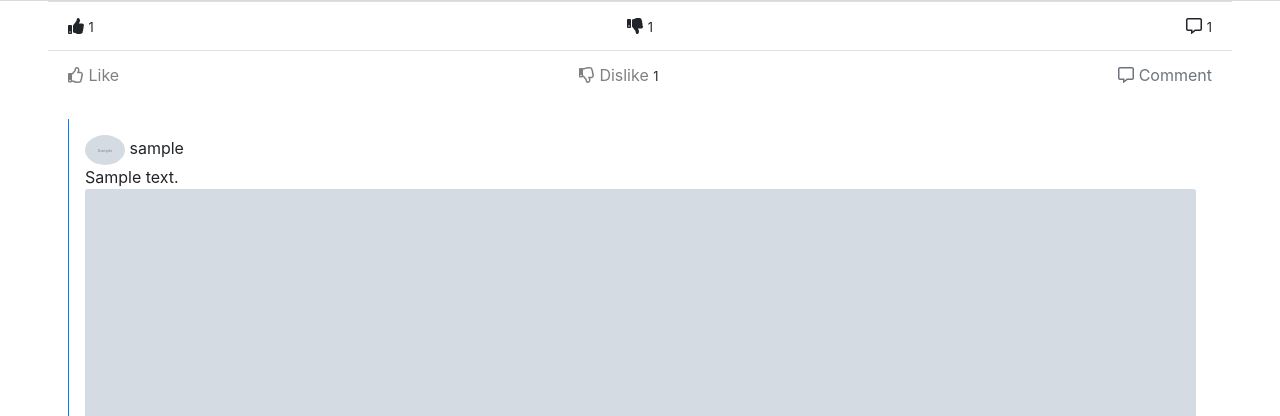
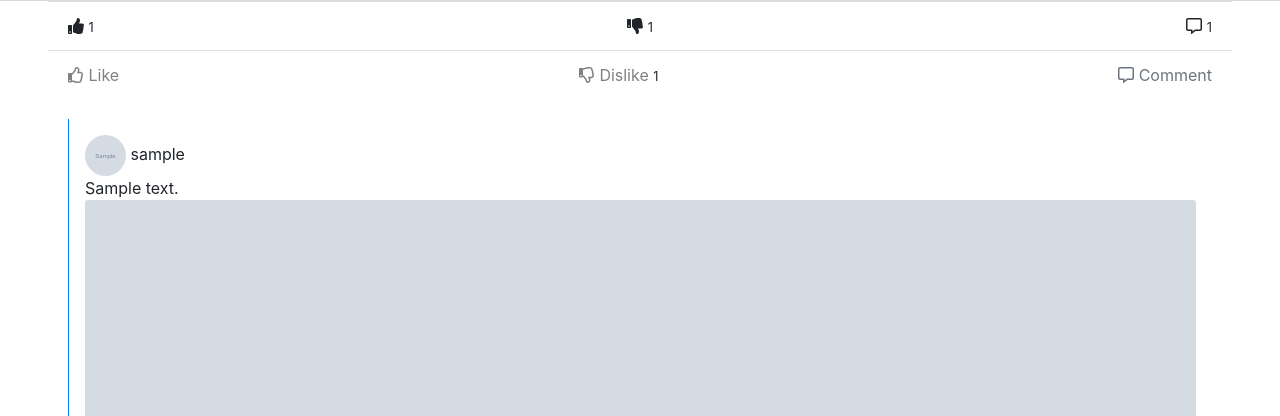
Before and after one commit to LaraDarine/lara-disqus, a Django app: page /discussions/1/ in a window 1280 px wide. Shown: the part 1109-1525 px from the top of the page. Run offline with Django 3.2, Linux system fonts and the light colour scheme; tables that the repository leaves empty hold one stand-in row (values such as "Sample post"); grey boxes marked "Sample" are stand-in pictures; some libraries are stand-ins or nearby versions.

Commit message:
Apply styles on profile pic in comment section :art:

```diff
--- a/templates/discussions/discussion-details.html
+++ b/templates/discussions/discussion-details.html
@@ -75,7 +75,7 @@
                         <div class="comment-text p-3 w-100 border-left border-primary">
                             <div>
                                 <img src="{{ comment.author.profile.picture.url}}"
-                                    alt="{{ comment.author}}" style="width:40px" class="rounded-circle">
+                                    alt="{{ comment.author}}" class="profile-img">
                                 <span class="bold">{{ comment.author}}</span>
                                 <span class="m-b-15 d-block">
                                     {{ comment.content }}
@@ -135,7 +135,7 @@
                             <div class="comment-text pl-4 w-100 border-left border-secondary">
                                 <div>
                                     <img src="{{ comment.author.profile.picture.url}}"
-                                        alt="{{ comment.author}}" style="width:40px" class="rounded-circle">
+                                        alt="{{ comment.author}}" class="rounded-circle">
                                     <span class="bold">{{ reply.author}}</span>
                                     <span class="m-b-15 d-block">
                                         {{ reply.content }}
```
